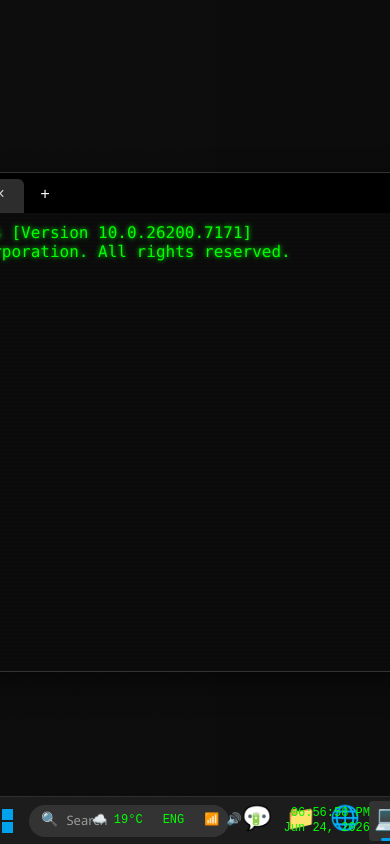
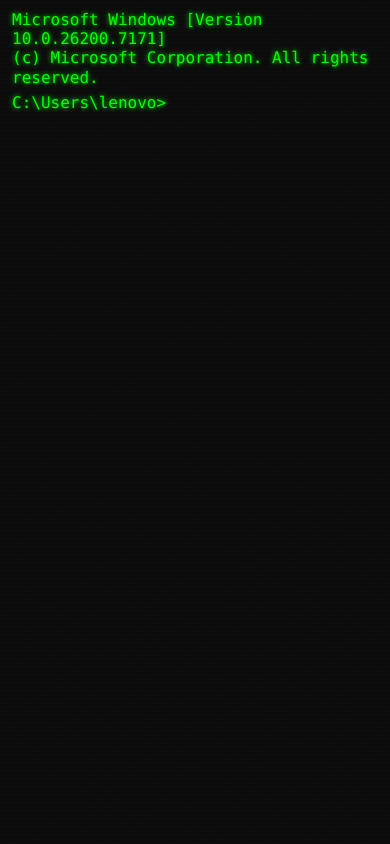
Before and after one commit to RAZAAli901/Interactive-Terminal-Portfoil, a React (Vite) app: page / in a window 390 px wide. Built offline with nearby package versions, Linux system fonts and the light colour scheme.

Commit message:
feat: Design fullscreen mobile terminal layout that bypasses the window frames

```diff
--- a/src/App.jsx
+++ b/src/App.jsx
@@ -232,6 +232,10 @@ export default function App() {
       <div className={styles.desktopOverlay}></div>
       {isLoading ? (
         <LoadingScreen onComplete={() => setIsLoading(false)} />
+      ) : isMobile ? (
+        <div style={{ width: '100vw', height: '100vh', background: 'var(--terminal-bg)', overflow: 'hidden' }}>
+          <Terminal setTheme={setTheme} setWallpaper={setWallpaper} />
+        </div>
       ) : (
         <>
           <div className={styles.desktopIcons}>
```
